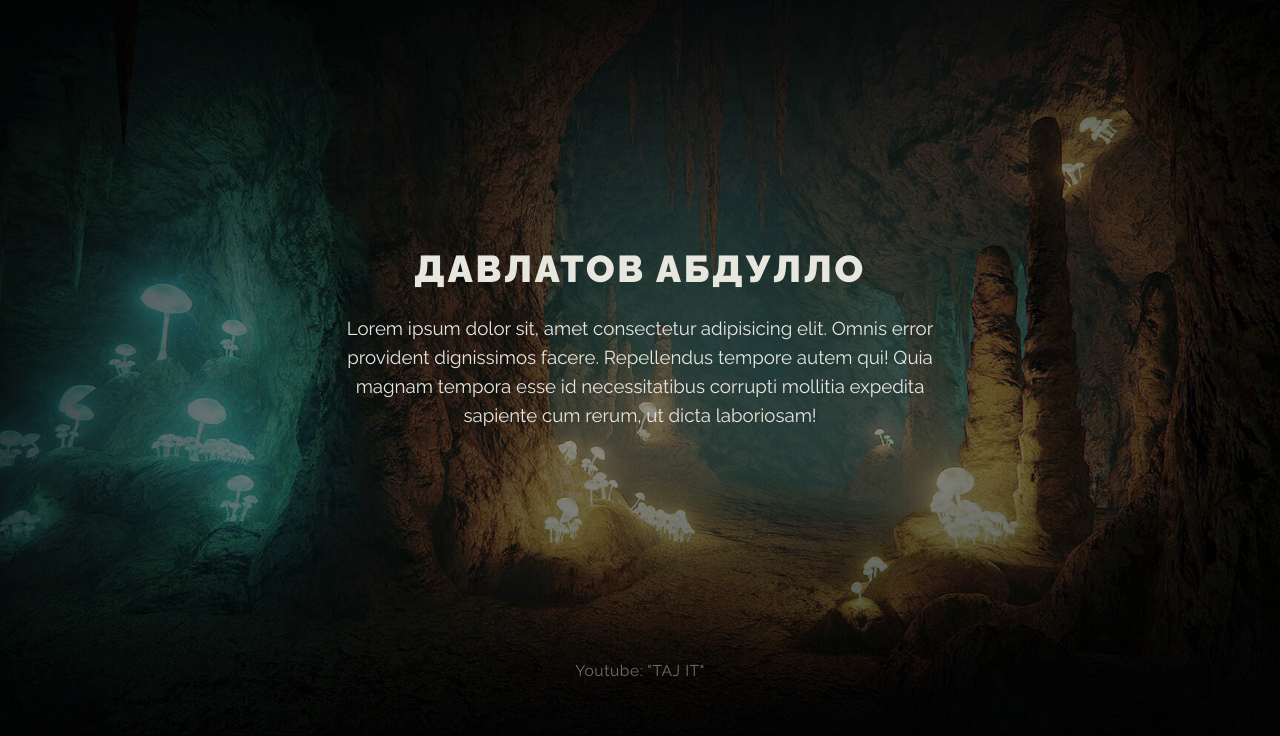
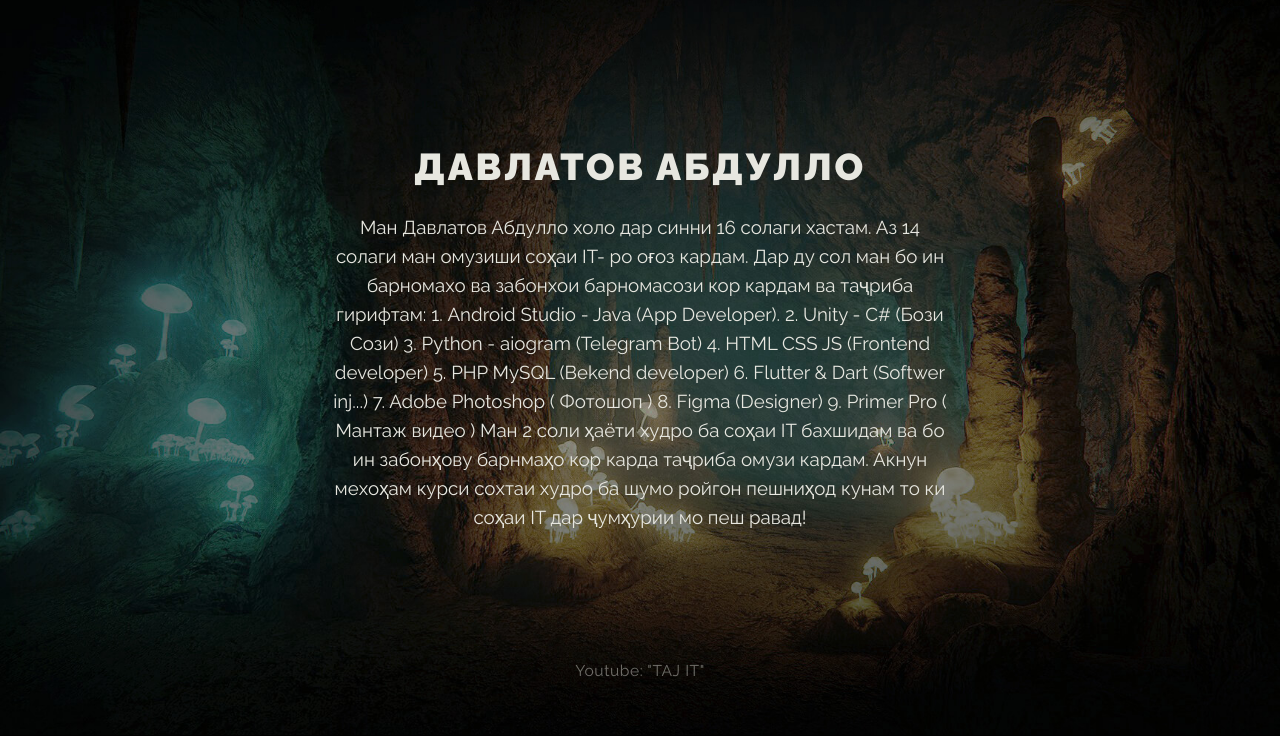
Before and after one commit to DavlatovAbdullojon/olimpiada, a plain HTML site: page index.html in a window 1280 px wide. Shown: the part 864-1600 px from the top of the page. Drawn offline with Linux system fonts and the light colour scheme.

Commit message:
Update index.html

```diff
--- a/index.html
+++ b/index.html
@@ -37,7 +37,20 @@
 			<article class="main-article" style="background-image: url(img/dungeon.jpg);">
 				<div class="main-article__content">
 					<h2 class="main-article__header">ДАВЛАТОВ АБДУЛЛО</h2>
-					<p class="main-article__paragraph">Lorem ipsum dolor sit, amet consectetur adipisicing elit. Omnis error provident dignissimos facere. Repellendus tempore autem qui! Quia magnam tempora esse id necessitatibus corrupti mollitia expedita sapiente cum rerum, ut dicta laboriosam!</p>
+					<p class="main-article__paragraph">Ман Давлатов Абдулло холо дар синни 16 солаги хастам. Аз 14 солаги ман омузиши соҳаи IT- ро оғоз кардам. Дар ду сол ман бо ин барномахо ва забонхои барномасози кор кардам ва таҷриба гирифтам:
+
+1. Android Studio - Java (App Developer).
+2. Unity - C# (Бози Сози)
+3. Python - aiogram (Telegram Bot)
+4. HTML CSS JS (Frontend developer)
+5. PHP MySQL (Bekend developer)
+6. Flutter & Dart (Softwer inj...)
+7. Adobe Photoshop ( Фотошоп )
+8. Figma (Designer)
+9. Primer Pro ( Мантаж видео )
+
+
+Ман 2 соли ҳаёти худро ба соҳаи IT бахшидам ва бо ин забонҳову барнмаҳо кор карда таҷриба омузи кардам. Акнун мехоҳам курси сохтаи худро ба шумо ройгон пешниҳод кунам то ки соҳаи IT дар ҷумҳурии мо пеш равад!</p>
 				</div>
 				<div class="copy">Youtube: "TAJ IT"</div>
 			</article>
```
